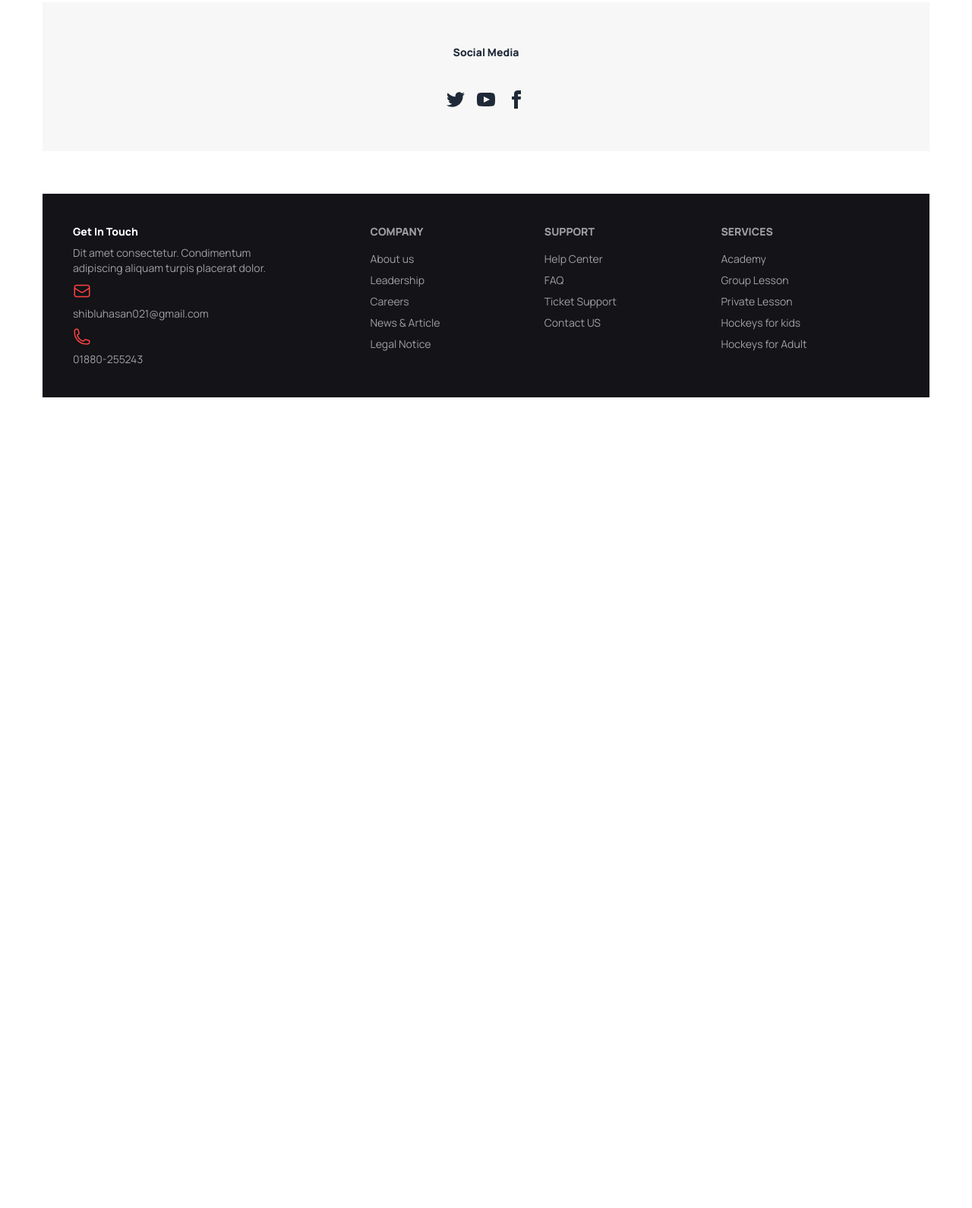
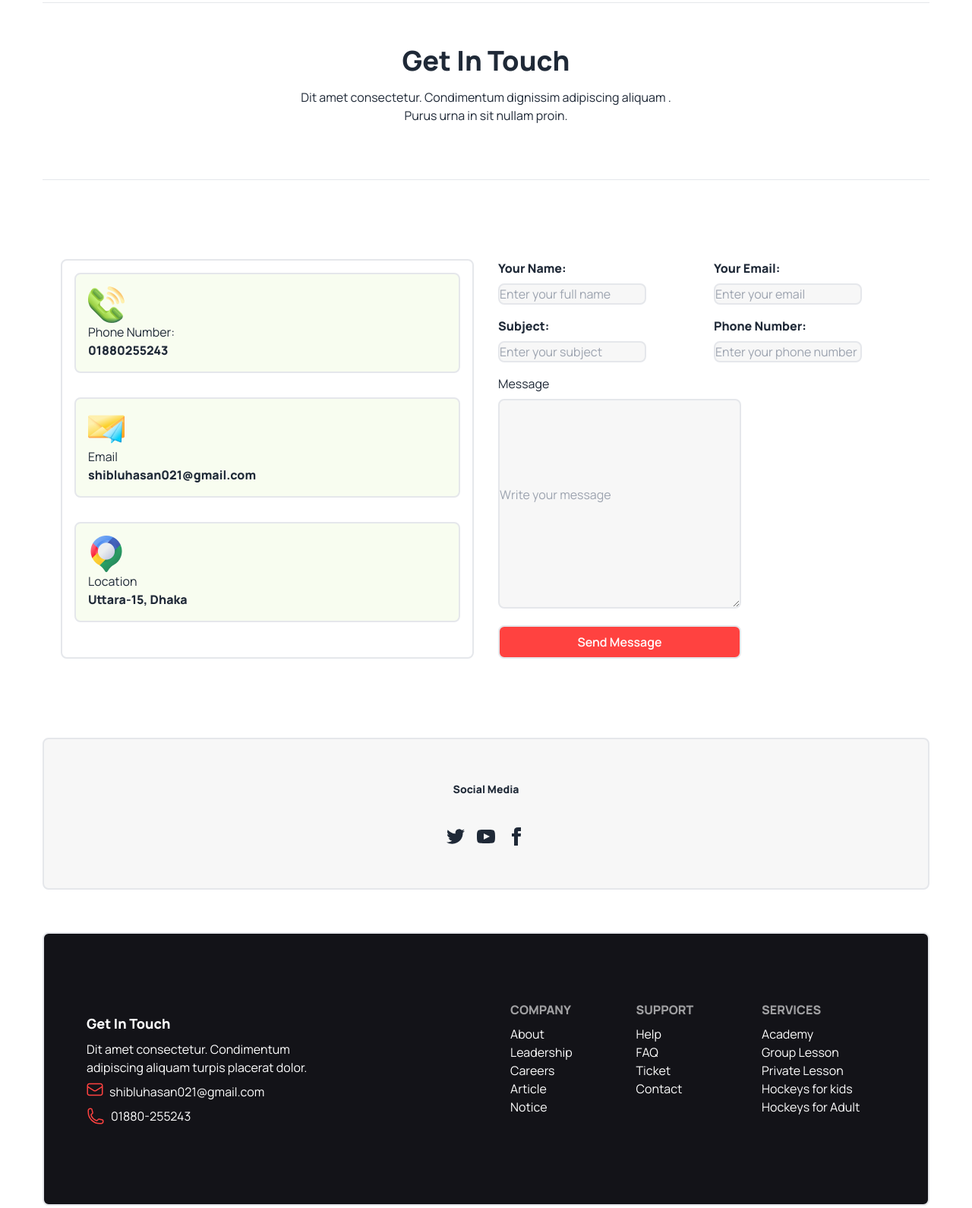
Before and after one commit to ShibluHasan/Hockey, a plain HTML site: page index.html in a window 1280 px wide. Shown: the part 2665-4255 px from the top of the page at 76% size. Before the commit the page ends 3244 px from the top, so only its background shows below. Drawn offline with nearby package versions, Linux system fonts and the light colour scheme.

Commit message:
commit for another hero

```diff
--- a/index.html
+++ b/index.html
@@ -832,11 +832,97 @@
 
 
 
+        <section>
+            <hr class="mt-14">
+
+            <div class="py-14 text-center">
+                <h1 class="font-extrabold text-4xl ">Get In Touch</h1>
+                <p class="py-4">Dit amet consectetur. Condimentum dignissim adipiscing aliquam . <br> Purus urna in sit
+                    nullam proin.</p>
+            </div>
+
+            <hr class="mb-14">
+
+            <div class="grid grid-cols-1 lg:grid-cols-2 py-12 gap-8">
 
 
 
 
-        <section class="footer footer-center p-10 bg-[#13131808] py-14 my-14">
+
+
+                <div class="ml-6 border-2 rounded-lg">
+                    <div class="border-2 my-4 mx-4 px-4 py-4 rounded-lg bg-[#BCED6D1A]">
+                        <img src="Images/Group 1171275317.png" alt="">
+                        <p>Phone Number:</p>
+                        <p class="font-extrabold">01880255243</p>
+                    </div>
+
+                    <div class="mt-8 border-2 my-4 mx-4 px-4 py-4 rounded-lg bg-[#BCED6D1A]">
+                        <img src="Images/Group 1171275318.png" alt="">
+                        <p>Email</p>
+                        <p class="font-extrabold">shibluhasan021@gmail.com</p>
+                    </div>
+
+                    <div class="mt-8 border-2 my-4 mx-4 px-4 py-4 rounded-lg bg-[#BCED6D1A]">
+                        <img src="Images/Group 1171275321.png" alt="">
+                        <p>Location</p>
+                        <p class="font-extrabold">Uttara-15, Dhaka</p>
+                    </div>
+                </div>
+
+
+
+
+                <div>
+
+
+
+
+
+
+                    <div class="grid grid-cols-1 lg:grid-cols-2 pb-4">
+                        <div>
+                            <p class="pb-2 font-extrabold">Your Name:</p>
+                            <input class="bg-[#13131808] border-2 rounded-lg" type="text"
+                                placeholder="Enter your full name">
+                        </div>
+                        <div>
+                            <p class="pb-2 font-extrabold">Your Email:</p>
+                            <input class="bg-[#13131808] border-2 rounded-lg" type="email" name="" id=""
+                                placeholder="Enter your email">
+                        </div>
+                    </div>
+
+                    <div class="grid grid-cols-1 lg:grid-cols-2 pb-4">
+                        <div>
+                            <p class="pb-2 font-extrabold">Subject:</p>
+                            <input class="bg-[#13131808] border-2 rounded-lg" type="text"
+                                placeholder="Enter your subject">
+                        </div>
+                        <div>
+                            <p class="pb-2 font-extrabold">Phone Number:</p>
+                            <input class="bg-[#13131808] border-2 rounded-lg" type="text"
+                                placeholder="Enter your phone number">
+                        </div>
+                    </div>
+
+                    <div class="mb-4">
+                        <p class="pb-2">Message</p>
+                        <!-- <textarea class="bg-[#13131808] border-2 rounded-lg w-96 py-28"  name="comment" form="usrform">Write your message</textarea> -->
+
+                        <textarea class="bg-[#13131808] border-2 rounded-lg w-80 py-28" name="comment"
+                            placeholder="Write your message" form="usrform"></textarea>
+                    </div>
+
+                    <button class="bg-[#FF4240] text-[#FFF] w-80 font-semibold border-2 rounded-lg py-2">Send
+                        Message</button>
+
+                </div>
+            </div>
+        </section>
+
+
+        <section class="footer footer-center p-10 bg-[#13131808] py-14 my-14 border-2 rounded-lg">
             <aside>
 
                 <p class="font-bold">Social Media</p>
@@ -874,49 +960,69 @@
 
 
 
-    <footer class="text-[#FFFFFF99] footer p-10 bg-[#131318] text-base-content my-14">
+    <footer class="pb-14">
+        <div class="grid lg:grid-cols-2 border-2 rounded-lg py-14 bg-[#131318]">
 
 
-        <aside>
-            <h3 class="text-white font-extrabold">Get In Touch</h3>
-            <p>Dit amet consectetur. Condimentum <br> adipiscing aliquam turpis placerat dolor. </p>
-            <svg width="24" height="24" viewBox="0 0 24 24" fill="none" xmlns="http://www.w3.org/2000/svg">
+            <div class="my-12">
+                <div class="ml-14">
+                    <h3 class="text-[#FFF] text-lg font-extrabold pb-2">Get In Touch</h3>
+                    <p class="pb-2 text-[#FFF]">Dit amet consectetur. Condimentum <br> adipiscing aliquam turpis
+                        placerat dolor.
+                    </p>
+                </div>
+                <div class="ml-14 flex gap-2 pb-2 text-[#FFF]">
+                    <svg width="22" height="18" viewBox="0 0 22 18" fill="none" xmlns="http://www.w3.org/2000/svg">
                         <path
-                    d="M21.75 6.75V17.25C21.75 17.8467 21.5129 18.419 21.091 18.841C20.669 19.2629 20.0967 19.5 19.5 19.5H4.5C3.90326 19.5 3.33097 19.2629 2.90901 18.841C2.48705 18.419 2.25 17.8467 2.25 17.25V6.75M21.75 6.75C21.75 6.15326 21.5129 5.58097 21.091 5.15901C20.669 4.73705 20.0967 4.5 19.5 4.5H4.5C3.90326 4.5 3.33097 4.73705 2.90901 5.15901C2.48705 5.58097 2.25 6.15326 2.25 6.75M21.75 6.75V6.993C21.75 7.37715 21.6517 7.75491 21.4644 8.0903C21.2771 8.42569 21.0071 8.70754 20.68 8.909L13.18 13.524C12.8252 13.7425 12.4167 13.8582 12 13.8582C11.5833 13.8582 11.1748 13.7425 10.82 13.524L3.32 8.91C2.99292 8.70854 2.72287 8.42669 2.53557 8.0913C2.34827 7.75591 2.24996 7.37815 2.25 6.994V6.75"
+                            d="M20.75 3.75V14.25C20.75 14.8467 20.5129 15.419 20.091 15.841C19.669 16.2629 19.0967 16.5 18.5 16.5H3.5C2.90326 16.5 2.33097 16.2629 1.90901 15.841C1.48705 15.419 1.25 14.8467 1.25 14.25V3.75M20.75 3.75C20.75 3.15326 20.5129 2.58097 20.091 2.15901C19.669 1.73705 19.0967 1.5 18.5 1.5H3.5C2.90326 1.5 2.33097 1.73705 1.90901 2.15901C1.48705 2.58097 1.25 3.15326 1.25 3.75M20.75 3.75V3.993C20.75 4.37715 20.6517 4.75491 20.4644 5.0903C20.2771 5.42569 20.0071 5.70754 19.68 5.909L12.18 10.524C11.8252 10.7425 11.4167 10.8582 11 10.8582C10.5833 10.8582 10.1748 10.7425 9.82 10.524L2.32 5.91C1.99292 5.70854 1.72287 5.42669 1.53557 5.0913C1.34827 4.75591 1.24996 4.37815 1.25 3.994V3.75"
                             stroke="#FF4240" stroke-width="1.5" stroke-linecap="round" stroke-linejoin="round" />
-            </svg>shibluhasan021@gmail.com
-
+                    </svg>
+                    <p>shibluhasan021@gmail.com</p>
+                </div>
+                <div class="ml-14 flex gap-2 text-[#FFF]">
                     <svg width="24" height="24" viewBox="0 0 24 24" fill="none" xmlns="http://www.w3.org/2000/svg">
                         <path
                             d="M2.25 6.75C2.25 15.034 8.966 21.75 17.25 21.75H19.5C20.0967 21.75 20.669 21.5129 21.091 21.091C21.5129 20.669 21.75 20.0967 21.75 19.5V18.128C21.75 17.612 21.399 17.162 20.898 17.037L16.475 15.931C16.035 15.821 15.573 15.986 15.302 16.348L14.332 17.641C14.05 18.017 13.563 18.183 13.122 18.021C11.4849 17.4191 9.99815 16.4686 8.76478 15.2352C7.53141 14.0018 6.58087 12.5151 5.979 10.878C5.817 10.437 5.983 9.95 6.359 9.668L7.652 8.698C8.015 8.427 8.179 7.964 8.069 7.525L6.963 3.102C6.90214 2.85869 6.76172 2.6427 6.56405 2.48834C6.36638 2.33397 6.1228 2.25008 5.872 2.25H4.5C3.90326 2.25 3.33097 2.48705 2.90901 2.90901C2.48705 3.33097 2.25 3.90326 2.25 4.5V6.75Z"
                             stroke="#FF4240" stroke-width="1.5" stroke-linecap="round" stroke-linejoin="round" />
-            </svg>01880-255243
+                    </svg>
+                    <p>01880-255243</p>
+                </div>
+            </div>
 
 
-        </aside>
-        <nav>
-            <header class="text-white footer-title">Company</header>
-            <a class="link link-hover">About us</a>
-            <a class="link link-hover">Leadership</a>
-            <a class="link link-hover">Careers</a>
-            <a class="link link-hover">News & Article</a>
-            <a class="link link-hover">Legal Notice</a>
-        </nav>
-        <nav>
-            <header class="text-white footer-title">Support</header>
-            <a class="link link-hover">Help Center</a>
-            <a class="link link-hover">FAQ</a>
-            <a class="link link-hover">Ticket Support</a>
-            <a class="link link-hover">Contact US</a>
-        </nav>
-        <nav>
-            <header class="text-white footer-title">Services</header>
-            <a class="link link-hover">Academy</a>
-            <a class="link link-hover">Group Lesson</a>
-            <a class="link link-hover">Private Lesson</a>
-            <a class="link link-hover">Hockeys for kids</a>
+            <div class="grid grid-cols-1 ml-8 my-8 lg:grid-cols-2 gap-28">
+                <div class="grid grid-cols-2 gap-28 text-[#FFF] ">
+                    <div class="">
+                        <header class="text-[#FFF] footer-title">Company</header>
+                        <a class="link link-hover">About</a><br>
+                        <a class="link link-hover">Leadership</a><br>
+                        <a class="link link-hover">Careers</a><br>
+                        <a class="link link-hover">Article</a><br>
+                        <a class="link link-hover">Notice</a>
+                    </div>
+                    <div>
+                        <header class="text-[#FFF]  footer-title">Support</header>
+                        <a class="link link-hover">Help</a><br>
+                        <a class="link link-hover">FAQ</a><br>
+                        <a class="link link-hover">Ticket</a><br>
+                        <a class="link link-hover">Contact</a>
+                    </div>
+                </div>
+
+
+
+
+                <div class="mx-16  lg:m-0 text-[#FFF] ">
+                    <header class="text-[#FFF]  footer-title">Services</header>
+                    <a class="link link-hover">Academy</a><br>
+                    <a class="link link-hover">Group Lesson</a><br>
+                    <a class="link link-hover">Private Lesson</a><br>
+                    <a class="link link-hover">Hockeys for kids</a><br>
                     <a class="link link-hover">Hockeys for Adult</a>
-        </nav>
+                </div>
+
+            </div>
+        </div>
     </footer>
 
 
```
Lines whose indentation alone changed are shown as unchanged.
